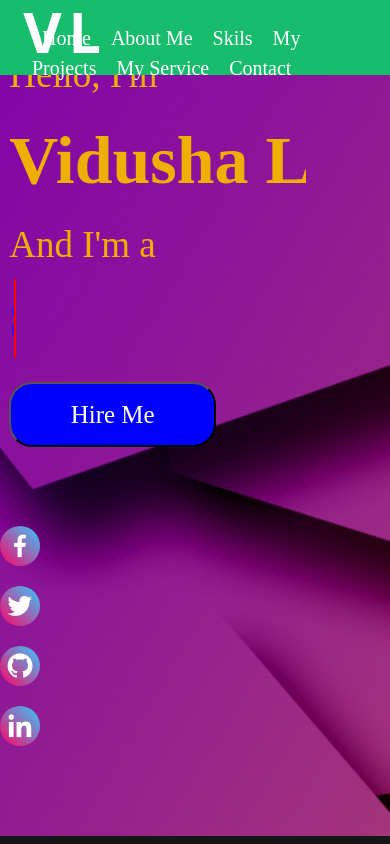
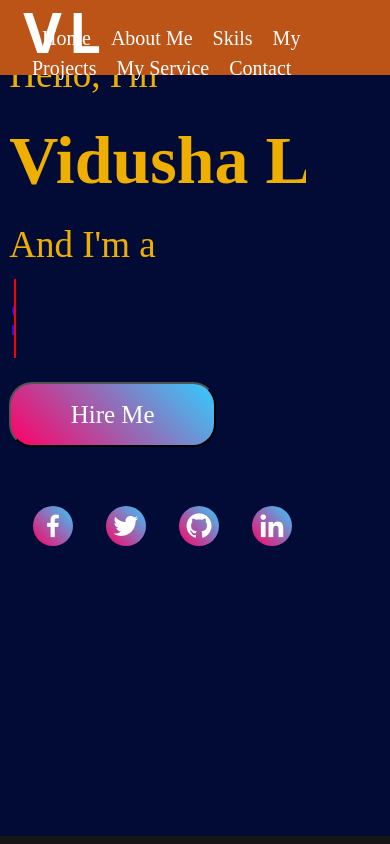
Before and after one commit to vidushalakshan/MyProfileReact, a React (Create React App) app: page / in a window 390 px wide. Shown: the top 844 px of the page. Built offline with nearby package versions, Linux system fonts and the light colour scheme.

Commit message:
updated home responsive

```diff
--- a/src/styles/Home.css
+++ b/src/styles/Home.css
@@ -55,15 +55,18 @@
 }
 
 .background {
-  background: url("../assets/home/homes.jpg");
+  background-color: #020b36;
   background-size: cover;
   height: 100vh;
 }
 
 .image {
-  background: url("../assets/home/@vidusha.png");
+  background: url("../assets/home/vidushaone.png");
   background-size: cover;
-  height: 100%;
+  height: 99vh;
+  width: 35vw;
+  position: relative;
+  left: 13%;
 }
 
 /* .hFacebook > i{
@@ -123,7 +126,7 @@
   width: 207px;
   font-size: 25px;
   color: white;
-  background-color: blue;
+  background: linear-gradient(45deg,#f06,#3cf);
   font-family: "Crete Round", serif;
   transition: ease-out 0.3s;
   border-radius: 23px;
@@ -138,7 +141,7 @@
 }
 
 .linkHome > a {
-  display: flex;
+  display: inline-flex;
   justify-content: center;
   align-items: center;
   width: 40px;
@@ -148,7 +151,26 @@
   font-size: 30px;
   color: #fff;
   text-decoration: none;
-  margin: 20px 0;
+  position: relative;
+  /* margin: 150px 0; */
+  top: 157px;
+  margin-left: 33px;
+}
+
+.linkHome > a::after {
+  content: '';
+  position: absolute;
+  width: 100%;
+  height: 100%;
+  background: #0c1022;
+  border-radius: 50%;
+  transform:scale(.88);
+  z-index: -1;
+  transition: .5s ease;
+}
+
+.linkHome > a:hover::after {
+  transform: scale(0);
 }
 
 @media all and (max-device-width: 1024px) and (min-device-width: 770px) {
@@ -175,4 +197,15 @@
     position: relative;
     top: 10%;
   }
+
+  .image {
+    height: 99vh;
+    width: 36vw;
+    position: relative;
+    left: 35%;
+  }
+
+  .linkHome > a {
+    top: 0px;
+  }
 }
--- a/src/styles/NavBar.css
+++ b/src/styles/NavBar.css
@@ -95,7 +95,7 @@
   position: initial;
   top: 0;
   height: 100px;
-  background-color:#17bc6c;
+  background-color:#bc5317;
   padding: 2px 0;
   transition: all 0.3s ease;
 }
```
Also changed, not shown: src/assets/home/vidushaone.png (added).
